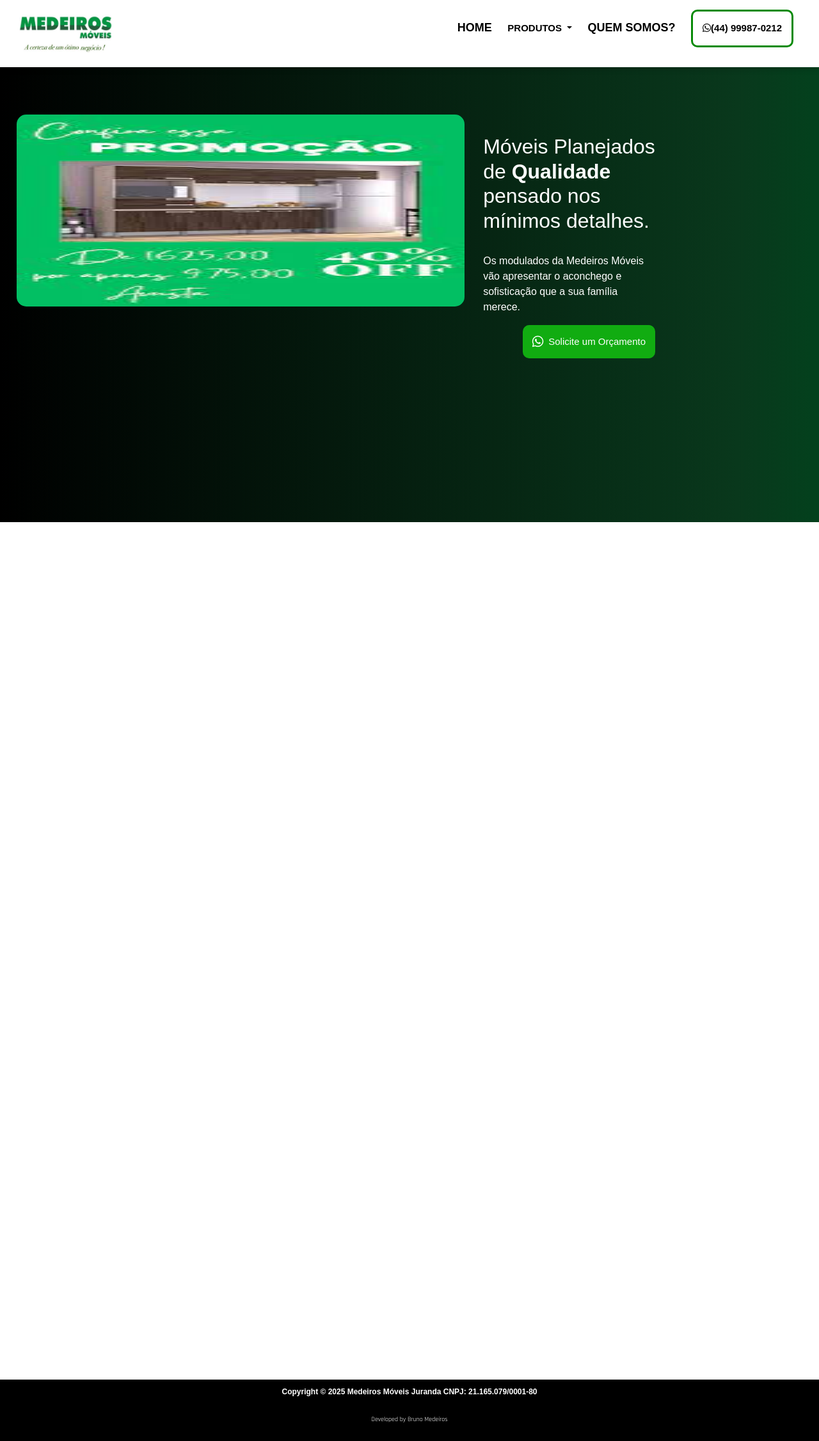
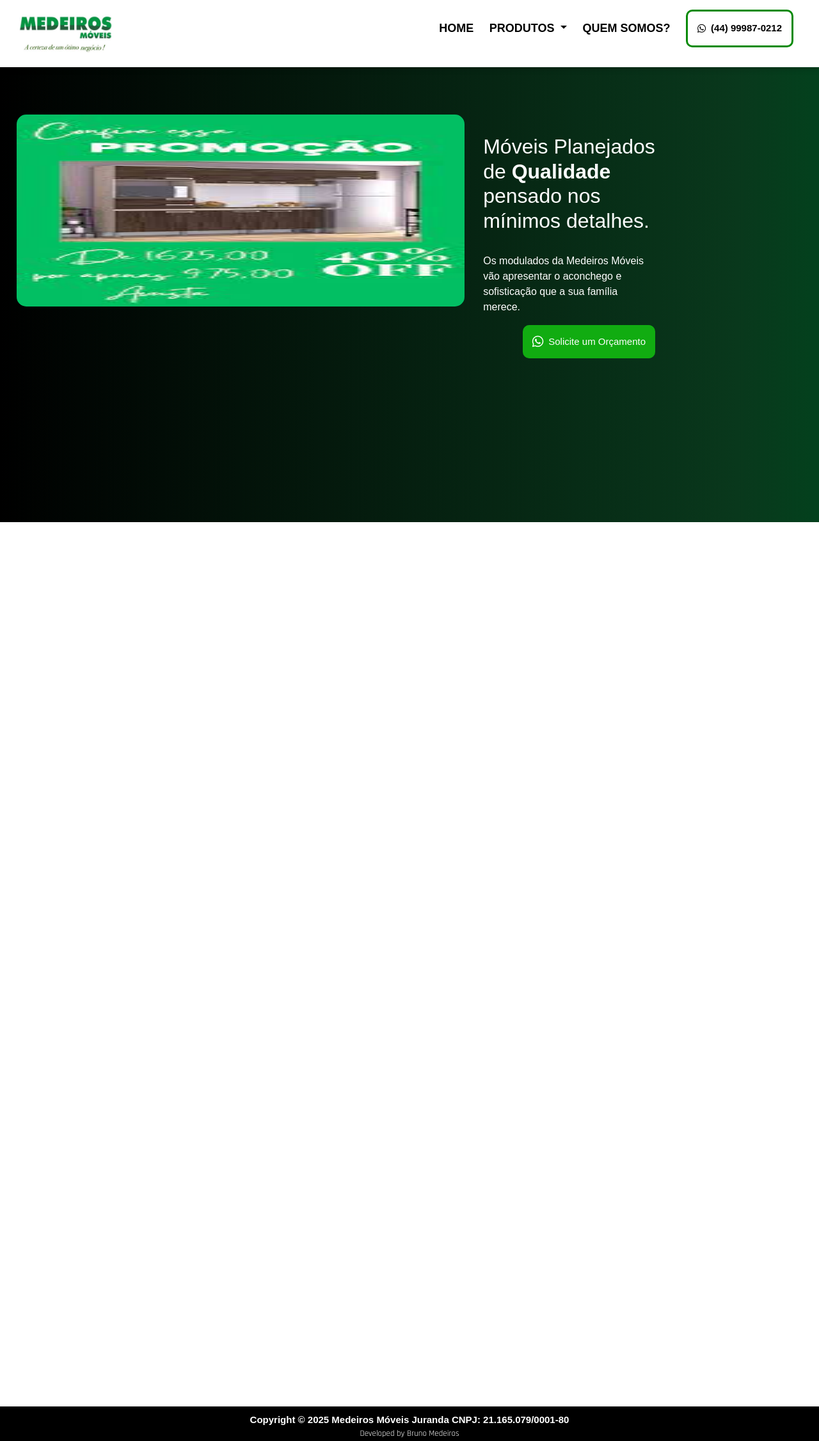
Before and after one commit to BrunoSoriedem/MedeirosMoveis, a PHP site: page / in a window 1280 px wide. Shown: the whole page at 64% size. Run offline with PHP 8.4, Linux system fonts and the light colour scheme.

Commit message:
Arrumando footer

```diff
--- a/css/style.css
+++ b/css/style.css
@@ -46,8 +46,8 @@
         margin-left: 200px;
 
         .contato {
-            /* display: flex; */
-            /* align-items: center; */
+            display: flex;
+            align-items: center;
             gap: 8px;
             background-color: rgb(255, 255, 255);
             border: 3px solid rgb(7, 138, 7);
@@ -56,13 +56,17 @@
             /* float: right; */
             border-radius: 10px;
             transition: 1s all;
+        }
 
-            .contato:hover {
-                background-color: rgb(7, 138, 7);
-                color: white;
-            }
+        .contato:hover {
+            background-color: rgb(7, 138, 7);
+            color: white;
         }
     }
+}
+
+.nav-item.dropdown .nav-link.dropdown-toggle {
+    font-size: 18px;
 }
 
 .efeito {
@@ -192,42 +196,25 @@
     background: white
 }
 
-
-
-
-
-
-
-
-
-
-
-
-
-
-
-
-
-
-
-
 .footer {
     background-color: black;
-    padding: 5px;
+    padding: -2px;
     width: 100%;
 }
 
-.footer p {
+.footer .copyright {
     text-align: center;
     font-family: "Rajdhani", Arial, sans-serif;
-    padding: 5px;
-    font-size: 12px;
+    margin-top: 10px;
+    margin-bottom: -1px;
+    font-size: 15px;
     color: white;
 }
 
 .footer .dev {
     text-align: center;
     font-family: "Rajdhani", Arial, sans-serif;
-    font-size: 10px;
+    font-size: 13px;
+    margin-bottom: 2px;
     color: white;
 }
--- a/index.html
+++ b/index.html
@@ -37,7 +37,7 @@
                     </li>
                     <li class="nav-item dropdown">
                         <a class="nav-link dropdown-toggle" href="#" role="button" data-bs-toggle="dropdown"
-                            aria-expanded="false">
+                            aria-expanded="false" title="Produtos">
                             Produtos
                         </a>
                         <ul class="dropdown-menu">
@@ -98,7 +98,7 @@
         </main>
 
         <footer class="footer">
-            <p>
+            <p class="copyright">
                 <strong>
                     Copyright © 2025 Medeiros Móveis Juranda
                     CNPJ: 21.165.079/0001-80
@@ -109,11 +109,6 @@
             </p>
         </footer>
     </div>
-
-
-
-
-
 
 
     <script src="https://cdn.jsdelivr.net/npm/bootstrap@5.3.5/dist/js/bootstrap.bundle.min.js"
```
